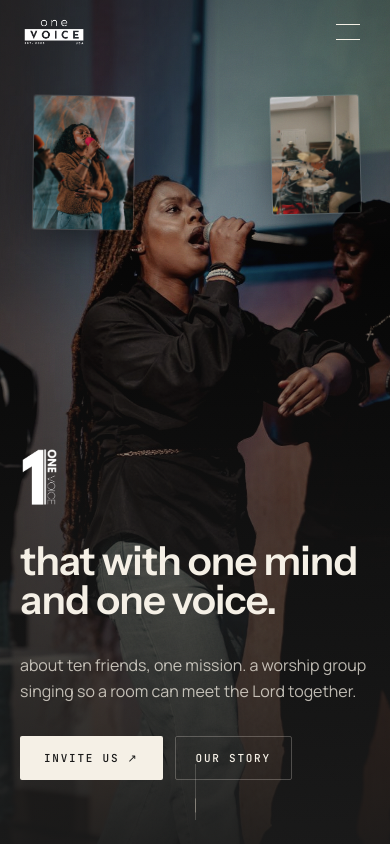
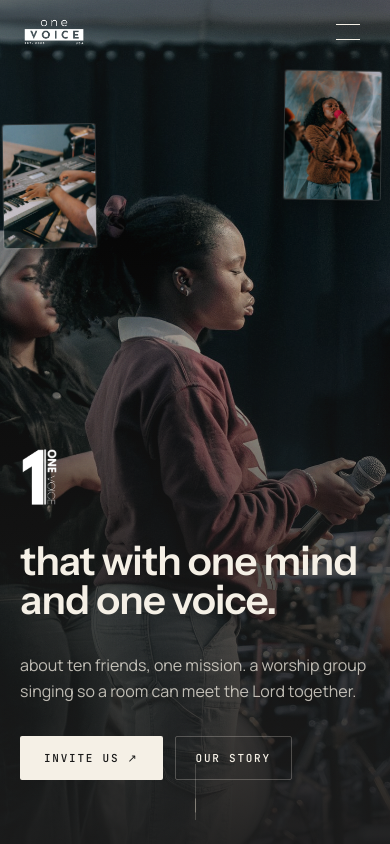
Before and after one commit to eayanwale/onevoice-website, a Next.js app: page / in a window 390 px wide. Shown: the top 844 px of the page. Built offline with nearby package versions, Linux system fonts and the light colour scheme.

Commit message:
feat: use new hero photos and drop hero parallax to keep the full frame

```diff
--- a/app/about/page.tsx
+++ b/app/about/page.tsx
@@ -17,9 +17,9 @@ export default function AboutPage() {
         overline="est. 2023"
         title="a community of friends, singing with one voice."
         lead="one mind. one voice."
-        image="/images/hero-collective.jpg"
-        imageAlt="The One Voice collective"
-        objectPosition="50% 12%"
+        image="/images/about-hero.jpg"
+        imageAlt="Two members of One Voice together after a set"
+        objectPosition="55% 32%"
       />
 
       <section className="relative overflow-hidden py-24 sm:py-32">
--- a/components/sections/Entrance.tsx
+++ b/components/sections/Entrance.tsx
@@ -4,33 +4,34 @@ import DuotonePhoto from "@/components/DuotonePhoto";
 
 // Small frames that drift over the hero like slow clouds. Each gets its own
 // duration/delay/direction so the motion never falls into visible lockstep.
-// Each is a different member, so the group never reads as the same face
-// twice, and they sit in the open charcoal rather than over the singers.
+// Each is a different member so the group never reads as the same face
+// twice. They sit in the open right-hand side of the frame — the curtain
+// and cross — rather than over the singers or the headline.
 const FLOATERS = [
   {
     src: "/images/visual-world/solo-smoke-backdrop.jpg",
-    className: "left-[5%] top-[14%] w-[100px] sm:w-[138px] lg:w-[166px]",
+    className: "right-[6%] top-[11%] w-[96px] sm:w-[132px] lg:w-[158px]",
     drift: "drift-a",
     duration: "19s",
     delay: "0s",
   },
   {
     src: "/images/visual-world/candid-back-view.jpg",
-    className: "left-[30%] top-[26%] hidden w-[126px] sm:block lg:w-[150px]",
+    className: "right-[26%] top-[30%] hidden w-[120px] lg:block lg:w-[144px]",
     drift: "drift-c",
     duration: "27s",
     delay: "-13s",
   },
   {
     src: "/images/visual-world/drummer-motion.jpg",
-    className: "right-[7%] top-[9%] w-[88px] sm:w-[120px] lg:w-[142px]",
+    className: "right-[8%] top-[54%] hidden w-[110px] sm:block sm:w-[126px] lg:w-[150px]",
     drift: "drift-b",
     duration: "23s",
     delay: "-6s",
   },
   {
     src: "/images/visual-world/hands-on-keys-detail.jpg",
-    className: "left-[18%] top-[34%] hidden w-[118px] lg:block lg:w-[140px]",
+    className: "left-[5%] top-[13%] w-[92px] sm:w-[118px] lg:w-[136px]",
     drift: "drift-b",
     duration: "31s",
     delay: "-3s",
@@ -40,27 +41,25 @@ const FLOATERS = [
 export default function Entrance() {
   return (
     <section className="relative flex min-h-[100svh] flex-col justify-end overflow-hidden bg-charcoal">
-      {/* The frame is a portrait shot, so filling a landscape viewport with
-          object-cover would just magnify the singers. Instead it keeps its
-          own panel on the right and flat charcoal carries the left — the
-          negative space is the ground, not a crop of the photo. */}
+      {/* A 3:2 frame, so a landscape viewport shows very nearly the whole
+          photo — the open curtain and cross on the right stay as real
+          negative space instead of being cropped away. */}
       <div className="absolute inset-0 overflow-hidden">
-        <div className="absolute inset-y-0 right-0 w-full lg:w-[64%]">
-          <DuotonePhoto
-            src="/images/visual-world/stage-full-group-lights.jpg"
-            alt="Three of the One Voice singers leading worship under stage light"
-            priority
-            parallax
-            objectPosition="50% 32%"
-            className="absolute inset-x-0 -top-[25%] h-[150%] w-full"
-          />
-          <div className="absolute inset-y-0 left-0 hidden w-3/5 bg-gradient-to-r from-charcoal via-charcoal/75 to-transparent lg:block" />
-        </div>
+        {/* No parallax here on purpose: the buffer it needs (h-[150%]) would
+            crop ~1.4x into the frame and eat the open curtain and cross that
+            make this shot work. The drifting frames carry the motion instead. */}
+        <DuotonePhoto
+          src="/images/home-hero.jpg"
+          alt="One Voice leading worship, singers at the mic with the band behind them"
+          priority
+          objectPosition="55% 45%"
+          className="absolute inset-0 h-full w-full"
+        />
         <div
           className="absolute inset-0"
           style={{
             background:
-              "linear-gradient(to bottom, rgba(26,26,26,0.5) 0%, rgba(26,26,26,0.2) 30%, rgba(26,26,26,0.66) 68%, rgba(26,26,26,0.94) 100%)",
+              "linear-gradient(to bottom, rgba(26,26,26,0.5) 0%, rgba(26,26,26,0.22) 28%, rgba(26,26,26,0.7) 66%, rgba(26,26,26,0.95) 100%)",
           }}
         />
       </div>
```
